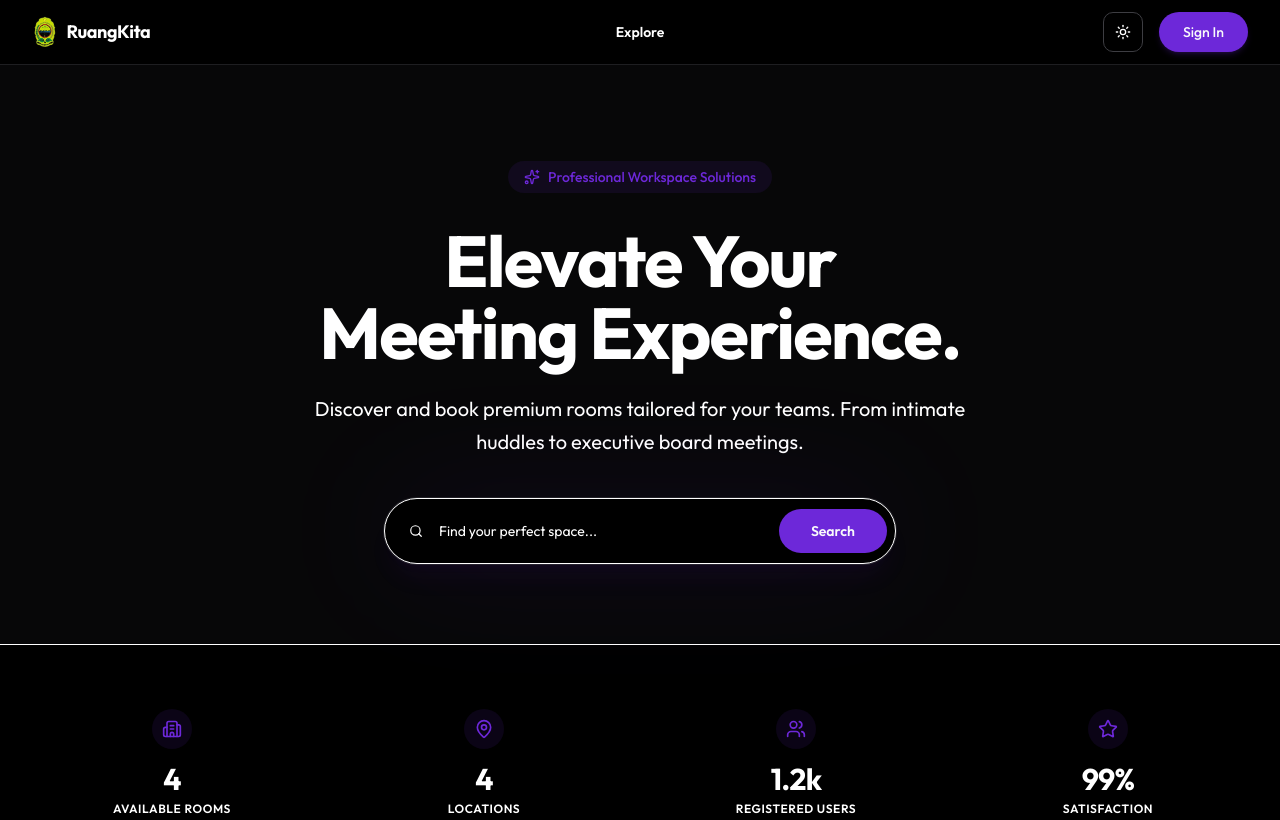
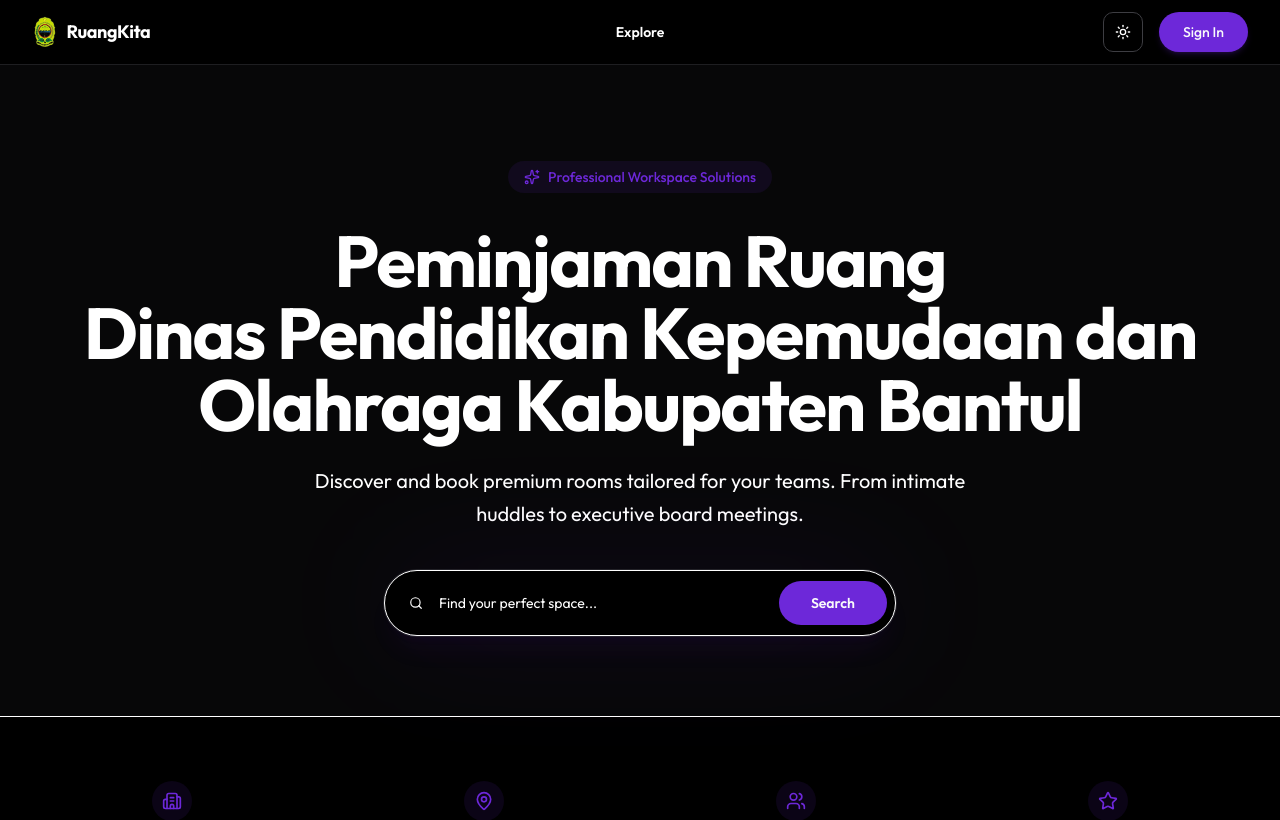
Before and after one commit to irfanfadhli/dikpora-frontend, a React (Vite) app: page / in a window 1280 px wide. Shown: the top 820 px of the page. Built offline with nearby package versions, Linux system fonts and the light colour scheme; no server answers.

Commit message:
update my index

```diff
--- a/src/routes/index.tsx
+++ b/src/routes/index.tsx
@@ -40,8 +40,8 @@ function Index() {
             <span>Professional Workspace Solutions</span>
             </div>
             <h1 className="text-4xl md:text-6xl lg:text-7xl font-bold tracking-tight mb-6 text-foreground animate-in fade-in slide-in-from-bottom-6 duration-700">
-            Elevate Your <br />
-            <span>Meeting Experience.</span>
+            Peminjaman Ruang <br />
+            <span>Dinas Pendidikan Kepemudaan dan Olahraga Kabupaten Bantul</span>
             </h1>
             <p className="text-lg md:text-xl mb-10 text-foreground max-w-2xl mx-auto leading-relaxed animate-in fade-in slide-in-from-bottom-8 duration-900">
             Discover and book premium rooms tailored for your teams.
```
